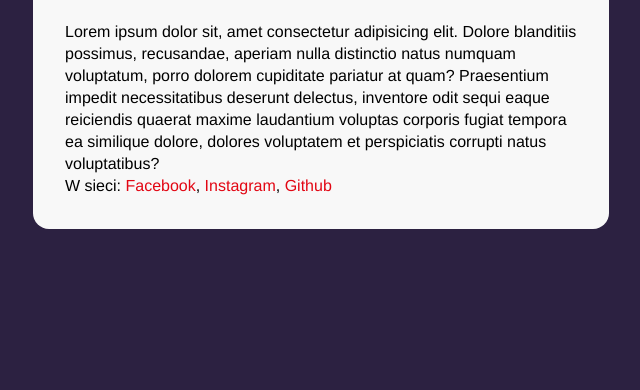
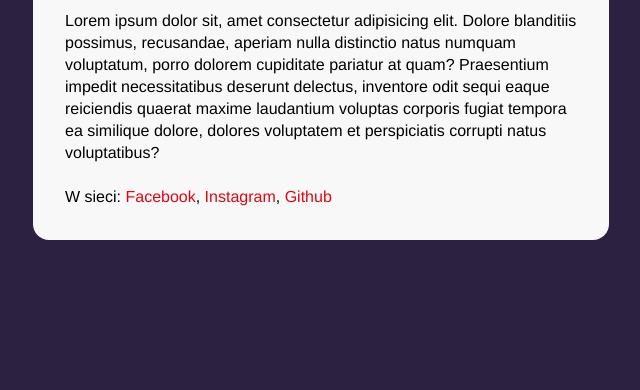
Before and after one commit to nenyancodes/WTF-business-card-initial, a plain HTML site: page index.html in a window 1280 px wide. Shown: the part 410-800 px from the top of the page, without its empty margins (319-959 px from the left). Drawn offline with Linux system fonts and the light colour scheme.

Commit message:
Modify description margins

```diff
--- a/css/style.css
+++ b/css/style.css
@@ -29,9 +29,6 @@ body {
   width: 148px;
   height: 148px;
   border-radius: 50%;
-}
-
-.card {
 }
 
 .card__info {
--- a/index.html
+++ b/index.html
@@ -16,18 +16,19 @@
         kawkę"
           class="card__image"
         />
+        <div class="card__info__wrapper">
           <header class="card__info">
             <h1 class="card__name">Ania Wójtowicz</h1>
             <p class="card__position">Frontend Developer Wannabe</p>
           </header>
-        <p class="card__description">
+          <p class="card__description card__description--margin">
             Lorem ipsum dolor sit, amet consectetur adipisicing elit. Dolore
             blanditiis possimus, recusandae, aperiam nulla distinctio natus
             numquam voluptatum, porro dolorem cupiditate pariatur at quam?
             Praesentium impedit necessitatibus deserunt delectus, inventore odit
             sequi eaque reiciendis quaerat maxime laudantium voluptas corporis
-          fugiat tempora ea similique dolore, dolores voluptatem et perspiciatis
-          corrupti natus voluptatibus?
+            fugiat tempora ea similique dolore, dolores voluptatem et
+            perspiciatis corrupti natus voluptatibus?
           </p>
           <p class="card__description">
             W sieci:
@@ -39,8 +40,11 @@
               class="card__link"
               >Instagram</a
             >,
-          <a href="https://github.com/nenyancodes" class="card__link">Github</a>
+            <a href="https://github.com/nenyancodes" class="card__link"
+              >Github</a
+            >
           </p>
+        </div>
       </article>
     </main>
   </body>
```
Lines whose indentation alone changed are shown as unchanged.
